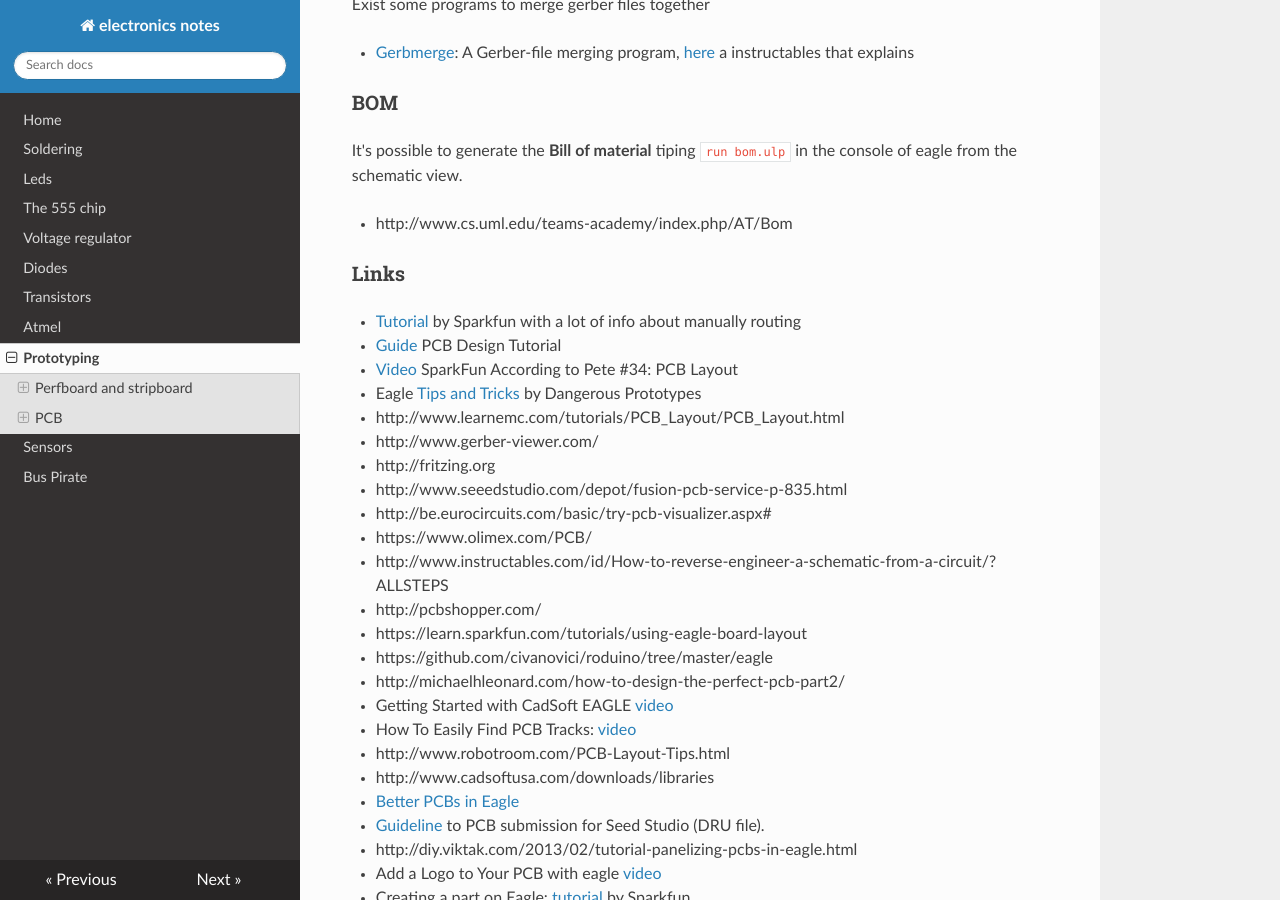
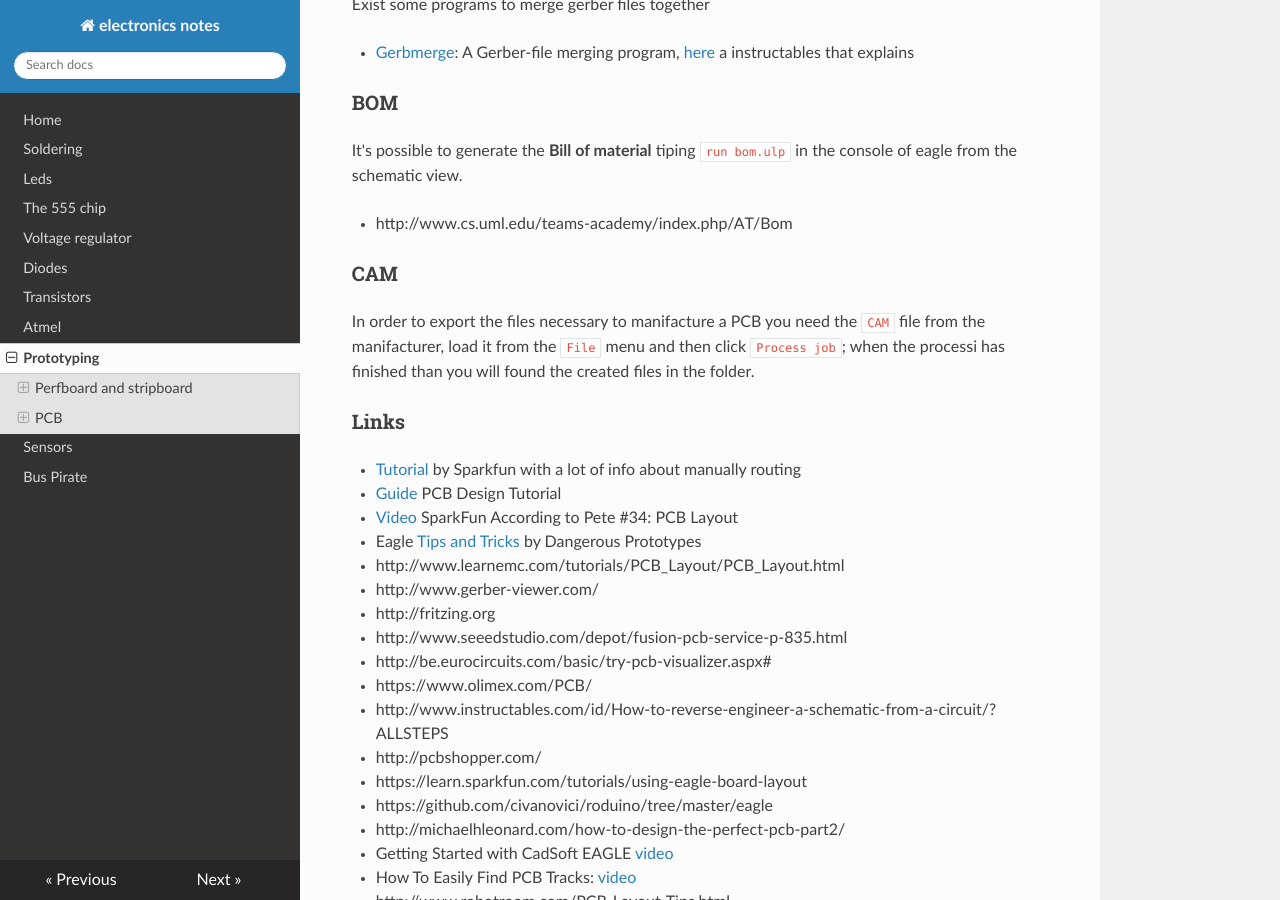
Before and after one commit to gipi/electronics-notes, an MkDocs documentation site: the page built from docs/Prototyping.md, in a window 1280 px wide and 900 px high, scrolled down 3922 px. Built offline with MkDocs 1.6.1, drawn with Linux system fonts in a browser that asks for light colours; nearby versions of some CDN libraries; old or Windows-style settings are respelled for this version of MkDocs.

Commit message:
Add CAM section.

```diff
--- a/docs/Prototyping.md
+++ b/docs/Prototyping.md
@@ -95,6 +95,12 @@ console of eagle from the schematic view.
 
  - http://www.cs.uml.edu/teams-academy/index.php/AT/Bom
 
+### CAM
+
+In order to export the files necessary to manifacture a PCB you need the ``CAM`` file from
+the manifacturer, load it from the ``File`` menu and then click ``Process job``; when the
+processi has finished than you will found the created files in the folder.
+
 ### Links
 
 
```
